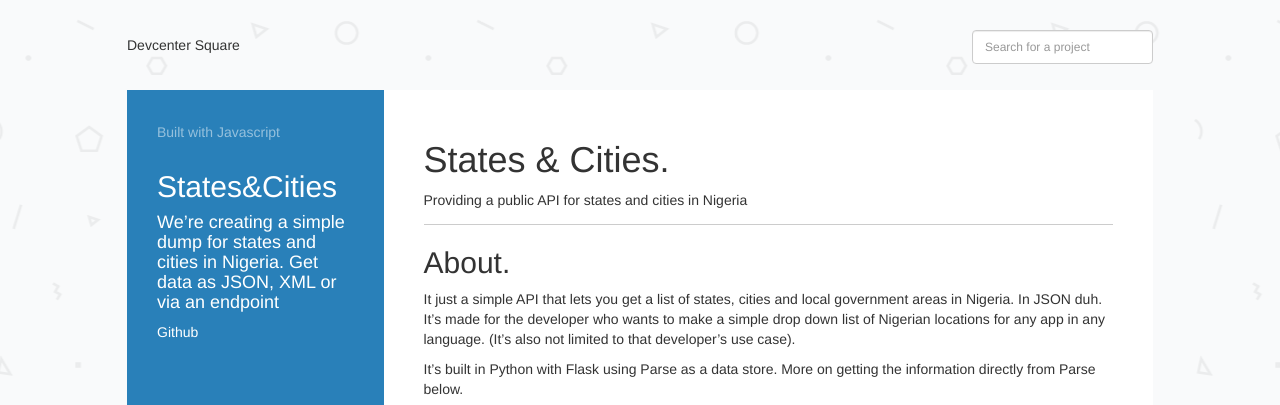
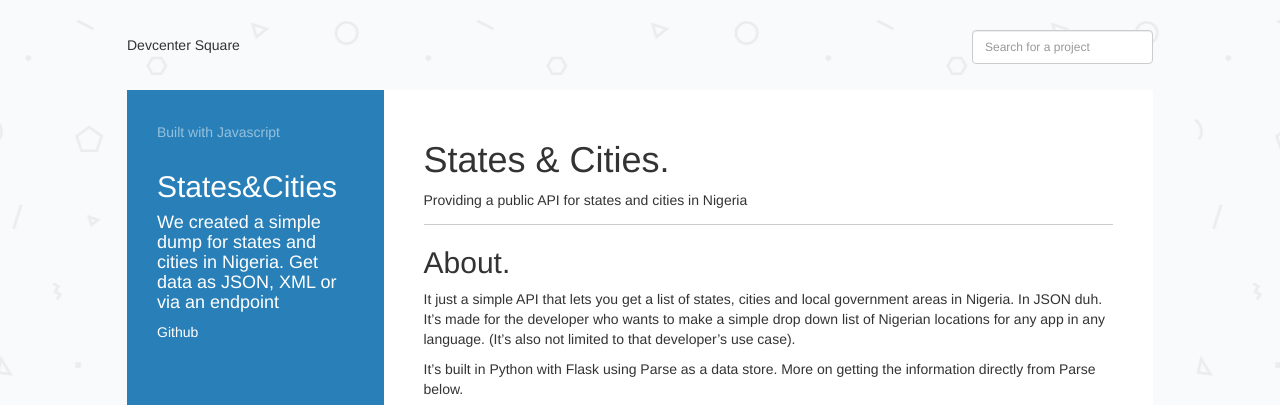
Before and after one commit to devcenter-square/devcenter-square.github.io, a Jekyll site: the page built from _posts/2015-08-20-states-and-cities.markdown, in a window 1280 px wide. Shown: the top 405 px of the page. Built offline with Jekyll 4.4.1, drawn with Linux system fonts in a browser that asks for light colours; some web fonts are replaced.

Commit message:
Cleaned up code

```diff
--- a/_posts/2015-08-20-states-and-cities.markdown
+++ b/_posts/2015-08-20-states-and-cities.markdown
@@ -3,7 +3,7 @@ layout: project
 title:  "States&Cities"
 date:   2015-08-20 06:25:00
 language: "Javascript"
-summary: "We’re creating a simple dump for states and cities in Nigeria. Get data as JSON, XML or via an endpoint"
+summary: "We created a simple dump for states and cities in Nigeria. Get data as JSON, XML or via an endpoint"
 github: "https://github.com/devcenter-square/states-cities"
 completed: true
 color_id: 3
```
